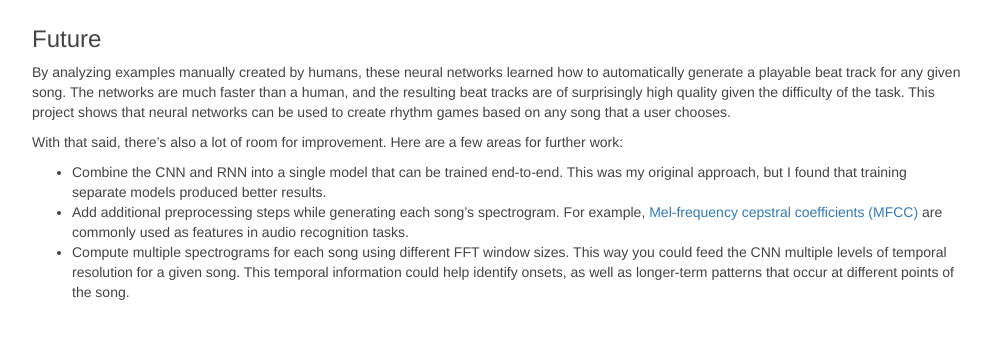
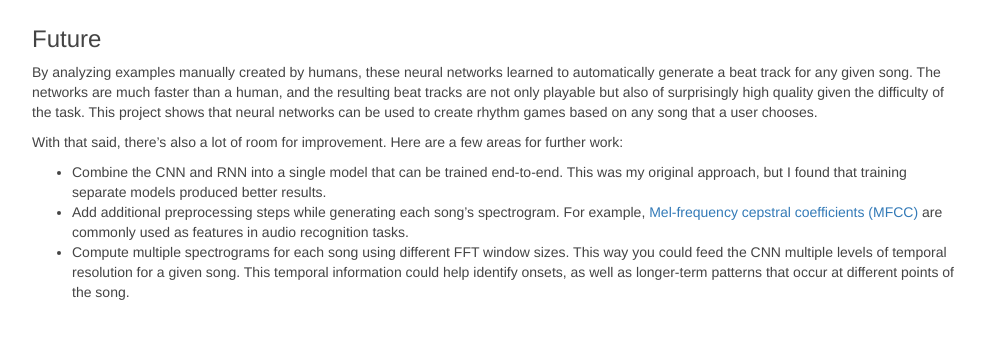
Before and after one commit to tmullaney/tmullaney.github.io, a Jekyll site: the page built from _posts/2016-08-01-rhythm-games-neural-networks.markdown, in a window 1280 px wide and 900 px high, scrolled down 4295 px, cut to the strip 548-887 px from the top of the window. Shown: the whole strip, without its empty margins (143-1134 px from the left). Built offline with Jekyll 4.4.1, drawn with Linux system fonts in a browser that asks for light colours.

Commit message:
update summary again

```diff
--- a/_posts/2016-08-01-rhythm-games-neural-networks.markdown
+++ b/_posts/2016-08-01-rhythm-games-neural-networks.markdown
@@ -117,7 +117,7 @@ If you combine the predicted onsets with the RNN, you can generate "beat tracks"
 
 
 ### Future
-By analyzing examples manually created by humans, these neural networks learned how to automatically generate a playable beat track for any given song. The networks are much faster than a human, and the resulting beat tracks are of surprisingly high quality given the difficulty of the task. This project shows that neural networks can be used to create rhythm games based on any song that a user chooses.
+By analyzing examples manually created by humans, these neural networks learned to automatically generate a beat track for any given song. The networks are much faster than a human, and the resulting beat tracks are not only playable but also of surprisingly high quality given the difficulty of the task. This project shows that neural networks can be used to create rhythm games based on any song that a user chooses.
 
 With that said, there's also a lot of room for improvement. Here are a few areas for further work:
 
```
